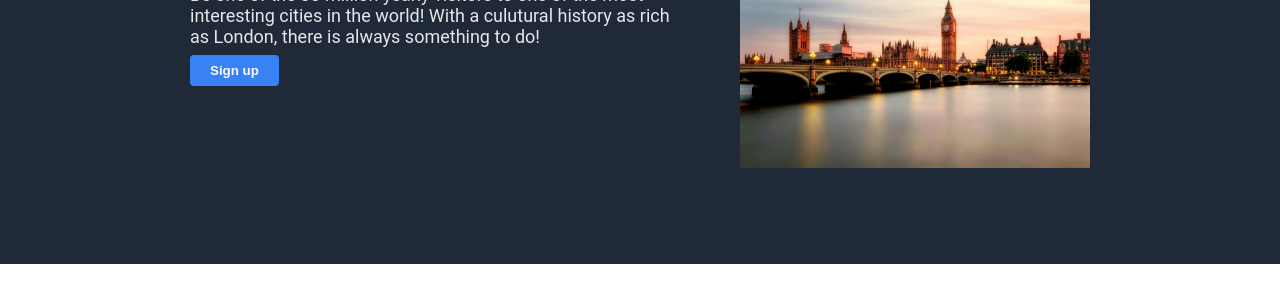
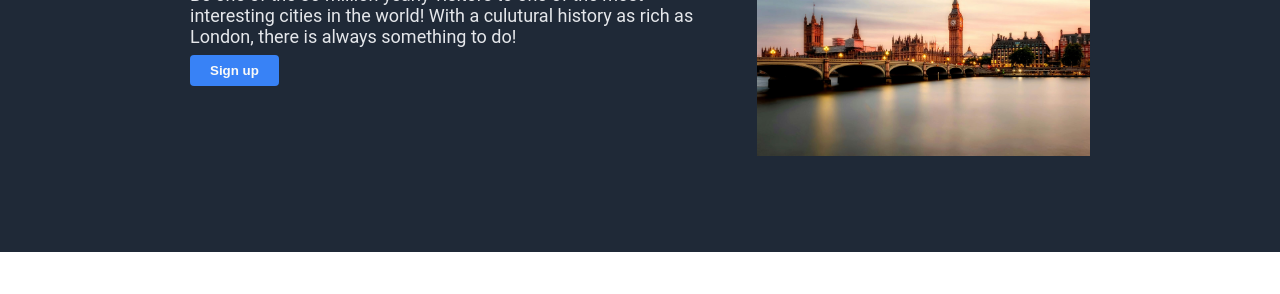
Before and after one commit to mjcw88/odin-landing-page, a plain HTML site: page index.html in a window 1280 px wide. Shown: the part 204-498 px from the top of the page. Drawn offline with Linux system fonts and the light colour scheme.

Commit message:
updating flex wrap properties for section one

```diff
--- a/style.css
+++ b/style.css
@@ -68,23 +68,31 @@ button {
 
 .section-one-main {
     display: flex;
-    justify-content: center;
-    gap: 48px;
+    justify-content: space-between;
+    flex-wrap: wrap;
     padding-top: 48px;
     padding-bottom: 96px;
+    gap: 48px;
+}
+
+.section-one-main-left {
+    flex: 1;
+    margin-left: auto;
+    margin-right: auto;
 }
 
 .section-one-main-right {
     display: flex;
+    align-items: center;
     justify-content: center;
-    align-items: center;
-    width: 100%;
+    flex-shrink: 0;
+    margin-left: auto;
+    margin-right: auto;
 }
 
 .section-one-main-right img {
-    width: 100%;
+    width: 333px;
     height: auto;
-    object-fit: cover;
 }
 
 .section-one-text-big {
```
